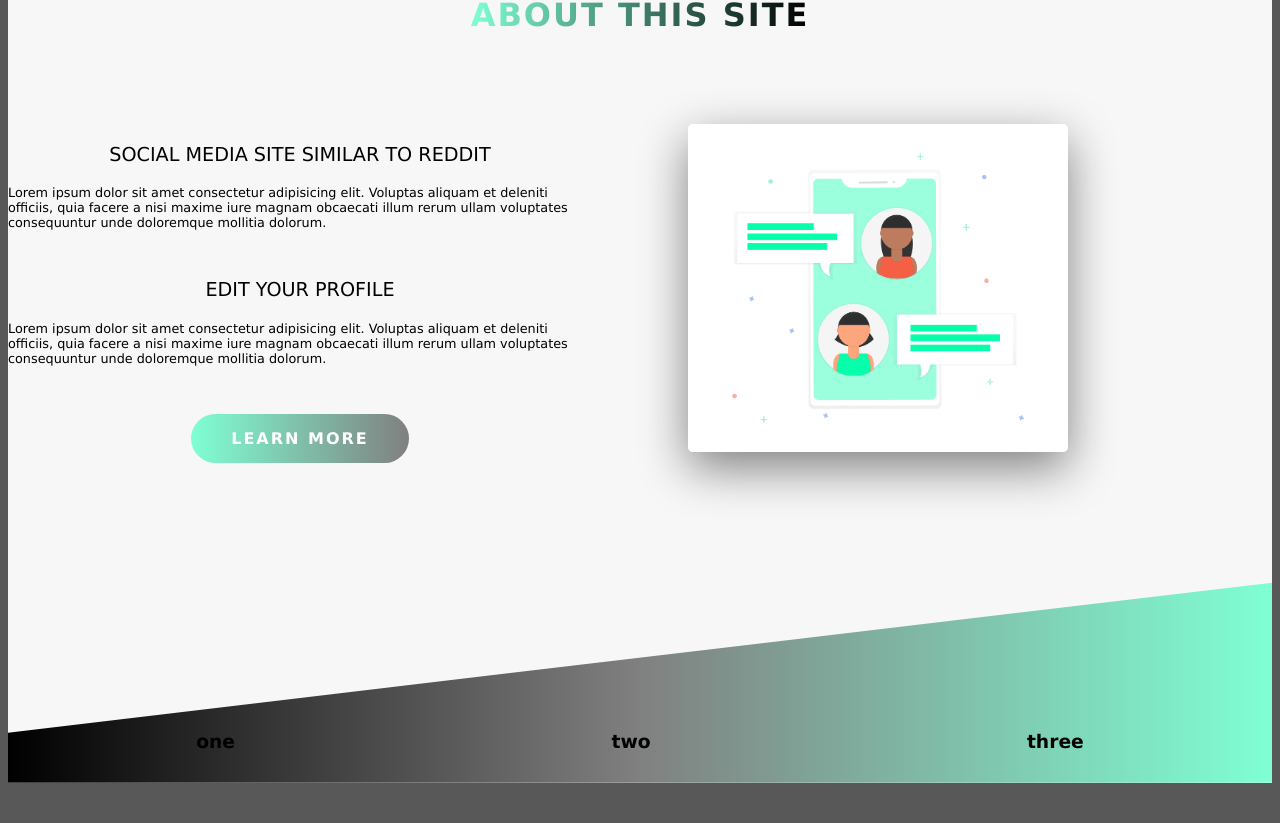
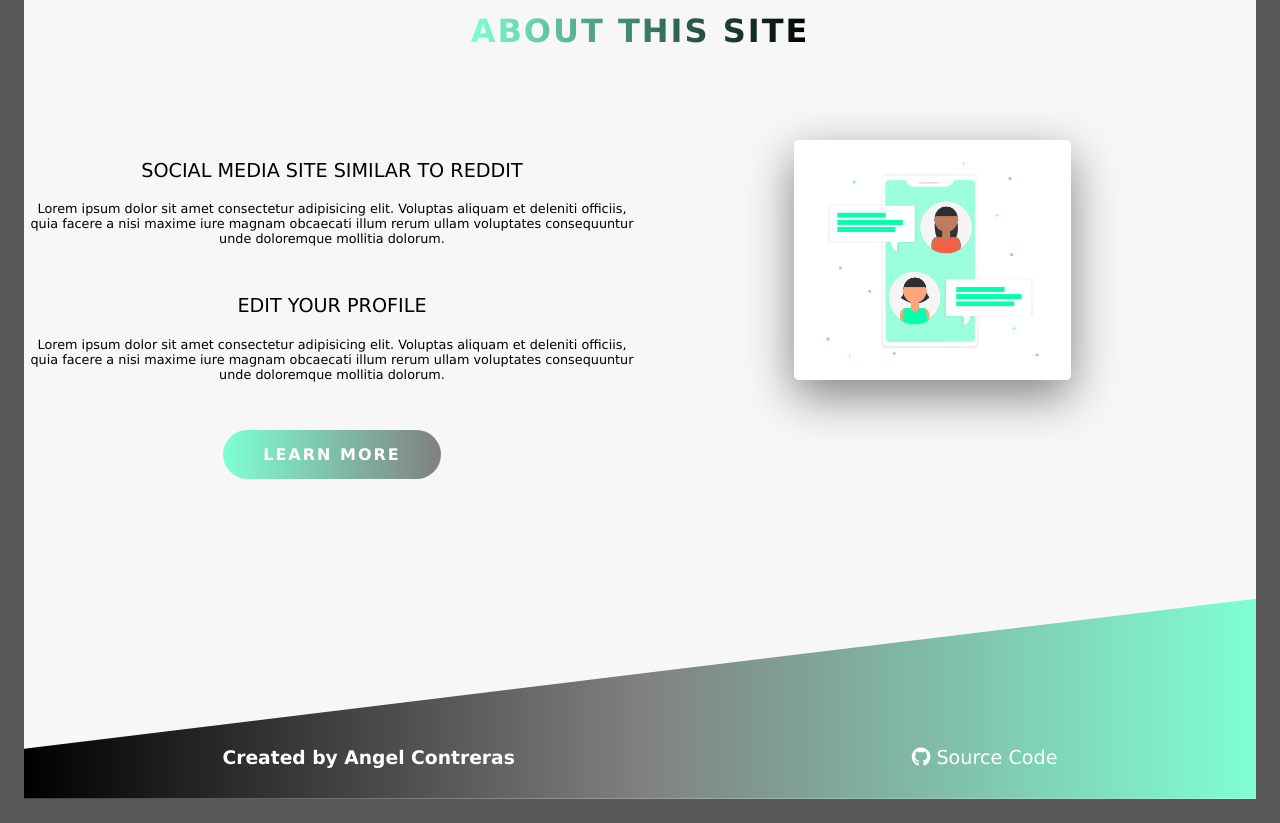
Before and after one commit to angelbenoit/SocialMediaClone, a React (Create React App) app in the folder client/: page / in a window 1280 px wide. Shown: the part 459-1282 px from the top of the page. Before the commit the page ends 1250 px from the top, so only its background shows below. Built offline with nearby package versions, Linux system fonts and the light colour scheme; no server answers.

Commit message:
update footer

```diff
--- a/client/public/index.html
+++ b/client/public/index.html
@@ -10,6 +10,7 @@
     -->
     <link rel="manifest" href="%PUBLIC_URL%/manifest.json">
     <link rel="shortcut icon" href="%PUBLIC_URL%/favicon.ico">
+    <link rel="stylesheet" href="https://use.fontawesome.com/releases/v5.3.1/css/all.css" integrity="sha384-mzrmE5qonljUremFsqc01SB46JvROS7bZs3IO2EmfFsd15uHvIt+Y8vEf7N7fWAU" crossorigin="anonymous">
     <!--
       Notice the use of %PUBLIC_URL% in the tags above.
       It will be replaced with the URL of the `public` folder during the build.
--- a/client/src/components/LandingPage.js
+++ b/client/src/components/LandingPage.js
@@ -53,19 +53,23 @@ class LandingPage extends Component {
                                     <a href="#about" className="btn btn--aquamarine">Learn more</a>
                                 </div>
                             </div>
-                            <div className="col-1-of-2">
-                                <div className="composition">
-                                    <img src={socializing} alt="socializing" className="composition__photo composition_photo--p1" />
-                                </div>
+                            <div className="composition col-1-of-2">
+                                <img src={socializing} alt="socializing" className="composition__photo composition_photo--p1" />
                             </div>
                         </div>
                     </section>
 
                     <section className="footer">
-                        <div className="test">
-                            <h3>one</h3>
-                            <h3>two</h3>
-                            <h3>three</h3>
+                        <div className="footer__text">
+                            <h3>Created by Angel Contreras</h3>
+                            <a
+                                href="https://www.github.com/angelbenoit/socialmediaclone"
+                                target="blank"
+                                className="footer__text--link"
+                            >
+                                <i class="fab fa-github"></i>
+                                &nbsp;Source Code
+                            </a>
                         </div>
                     </section>
                 </main>
--- a/client/src/css/style.css
+++ b/client/src/css/style.css
@@ -22,6 +22,7 @@
 
 body {
   background-color: #585858;
+  padding: 1rem;
   font-family: 'Lucida Sans', 'Lucida Sans Regular', 'Lucida Grande', 'Lucida Sans Unicode', Geneva, Verdana, sans-serif; }
 
 .heading-secondary {
@@ -44,7 +45,8 @@ body {
   text-transform: uppercase; }
 
 .paragraph {
-  font-size: .8rem; }
+  font-size: .8rem;
+  text-align: center; }
   .paragraph:not(:last-child) {
     margin-bottom: 3rem; }
 
@@ -104,48 +106,23 @@ body {
   animation: moveInButton .6s ease-out .75s;
   animation-fill-mode: backwards; }
 
-.composition {
-  position: relative; }
 .composition__photo {
-    width: 65%;
+  width: 45%;
   box-shadow: 0 1rem 3rem grey;
   border-radius: 5px;
-    position: absolute;
   transition: all .6s;
-    outline-offset: 1.5rem; }
-    .composition__photo--p1 {
-      left: 0%;
-      top: -1rem; }
+  outline-offset: 1.5rem;
+  margin-left: 25%; }
   .composition__photo:hover {
     outline: 1.5rem solid aquamarine;
     transform: scale(1.05);
     box-shadow: 0 1.5rem 3.5rem grey; }
 
 .row {
-  max-width: 114rem;
-  margin: 0 auto; }
-  .row:not(:last-child) {
-    margin-bottom: 8rem; }
-  .row::after {
-    content: "";
-    display: table;
-    clear: both; }
-  .row [class^="col-"] {
-    float: left; }
-    .row [class^="col-"]:not(:last-child) {
-      margin-right: 6rem; }
+  display: flex;
+  justify-content: space-between; }
   .row .col-1-of-2 {
-    width: calc((100% - 6rem)/2); }
-  .row .col-1-of-3 {
-    width: calc((100% - 2 * 6rem)/3); }
-  .row .col-2-of-3 {
-    width: calc(2*((100% - 2 * 6rem)/3) + 6rem); }
-  .row .col-1-of-4 {
-    width: calc((100% - 3 * 6rem)/4); }
-  .row .col-2-of-4 {
-    width: calc(2 * ((100% - 3 * 6rem)/4) + 6rem); }
-  .row .col-3-of-4 {
-    width: calc(3 * ((100% - 3 * 6rem) / 4) + 2 * 6rem); }
+    width: 50%; }
 
 .landing__header {
   background-image: linear-gradient(to right bottom, aquamarine, gray, black);
@@ -172,12 +149,19 @@ body {
   clip-path: polygon(0 75%, 100% 0, 100% 100%, 0 100%);
   margin-top: -25vh;
   position: relative; }
-  .footer .test {
+  .footer__text {
     display: flex;
     justify-content: space-around;
+    flex-wrap: wrap;
+    align-items: center;
     position: absolute;
     top: 65%;
-    width: 100%; }
+    width: 100%;
+    color: white; }
+    .footer__text--link {
+      color: white;
+      text-decoration: none;
+      font-size: 1.2rem; }
 
 .section-about {
   background-color: #f7f7f7;
--- a/client/src/sass/base/_typography.scss
+++ b/client/src/sass/base/_typography.scss
@@ -1,5 +1,6 @@
 body{
     background-color: #585858;
+    padding: 1rem;
     font-family: 'Lucida Sans', 'Lucida Sans Regular', 'Lucida Grande', 'Lucida Sans Unicode', Geneva, Verdana, sans-serif;
 }
 
@@ -28,6 +29,7 @@ body{
 
 .paragraph{
     font-size: .8rem;
+    text-align: center;
     &:not(:last-child){
         margin-bottom: 3rem;
     }
--- a/client/src/sass/components/_composition.scss
+++ b/client/src/sass/components/_composition.scss
@@ -1,18 +1,12 @@
 .composition{
-    position: relative;
 
     &__photo{
-        width: 65%;
+        width: 45%;
         box-shadow: 0 1rem 3rem grey;
         border-radius: 5px;
-        position: absolute;
         transition: all .6s;
         outline-offset: 1.5rem;
-
-        &--p1{
-            left: 0%;
-            top: -1rem;
-        }
+        margin-left: 25%;
 
         &:hover{
             outline: 1.5rem solid aquamarine;
--- a/client/src/sass/layout/_footer.scss
+++ b/client/src/sass/layout/_footer.scss
@@ -5,11 +5,20 @@
     margin-top: -25vh;
     position: relative;
 
-    .test{
+    &__text{
         display: flex;
         justify-content: space-around;
+        flex-wrap: wrap;
+        align-items: center;
         position: absolute;
         top: 65%;
         width: 100%;
+        color: white;
+
+        &--link{
+            color: white;
+            text-decoration: none;
+            font-size: 1.2rem;
+        }
     }
 }
--- a/client/src/sass/layout/_grid.scss
+++ b/client/src/sass/layout/_grid.scss
@@ -1,43 +1,8 @@
 .row{
-    max-width: $grid-width;
-    margin: 0 auto;
-
-    &:not(:last-child){
-        margin-bottom: $gutter-vertical;
-    }
-
-    @include clearfix;
-
-    //selects all classes that begin with "col-"
-    [class^="col-"]{
-        float: left;
-
-        &:not(:last-child){
-            margin-right: $gutter-horizontal;
-        }
-    }
+    display: flex;
+    justify-content: space-between;
 
     .col-1-of-2{
-        width: calc((100% - #{$gutter-horizontal})/2);
-    }
-
-    .col-1-of-3{
-        width: calc((100% - 2 * #{$gutter-horizontal})/3);
-    }
-
-    .col-2-of-3{
-        width: calc(2*((100% - 2 * #{$gutter-horizontal})/3) + #{$gutter-horizontal});
-    }
-
-    .col-1-of-4{
-        width: calc((100% - 3 * #{$gutter-horizontal})/4);
-    }
-
-    .col-2-of-4{
-        width: calc(2 * ((100% - 3 * #{$gutter-horizontal})/4) + #{$gutter-horizontal});
-    }
-
-    .col-3-of-4{
-        width: calc(3 * ((100% - 3 * #{$gutter-horizontal}) / 4) + 2 * #{$gutter-horizontal});
+        width: 50%;
     }
 }
```
Lines whose indentation alone changed are shown as unchanged.
